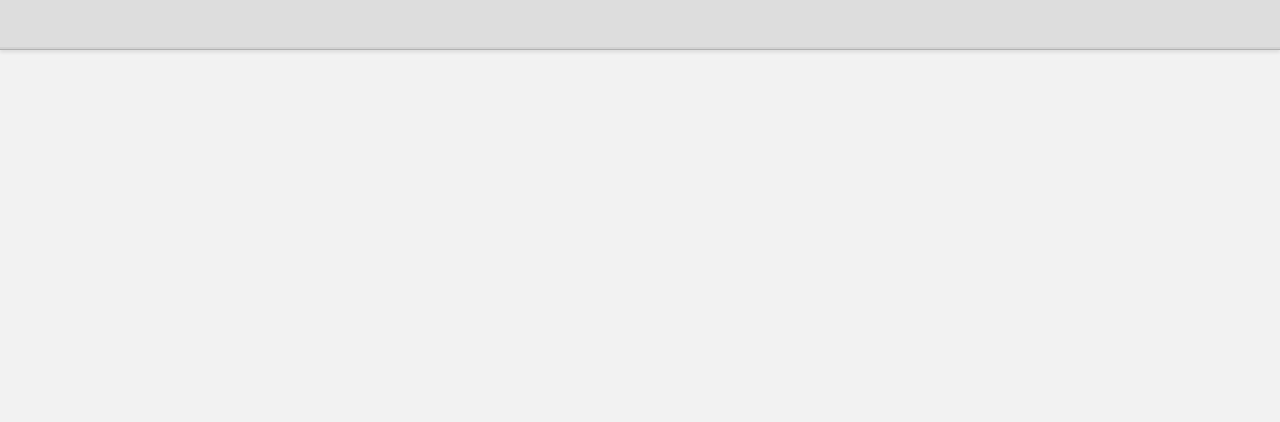
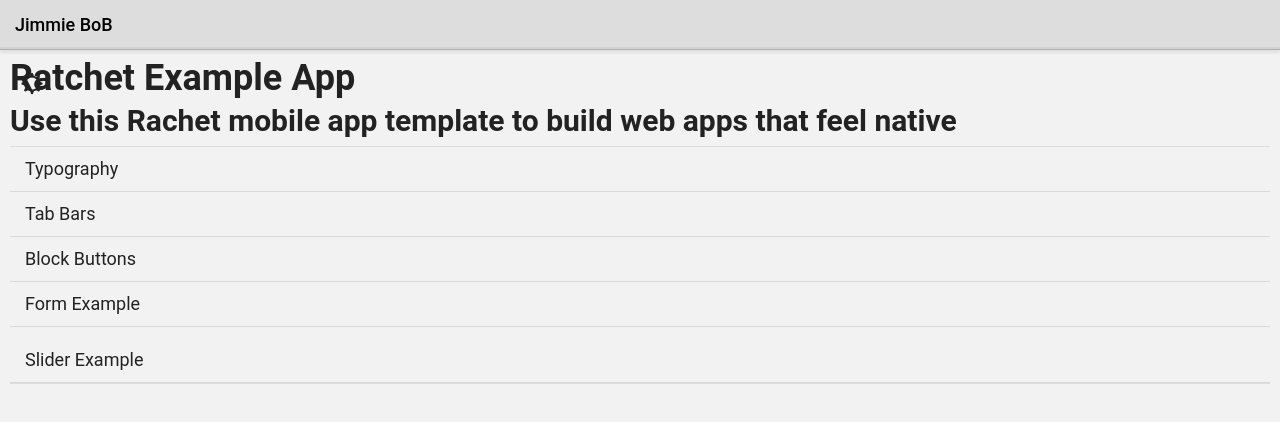
Before and after one commit to nrstirzaker/RatchetHackDayDemo, a plain HTML site: page index.html in a window 1280 px wide. Drawn offline with Linux system fonts and the light colour scheme.

Commit message:
Updated '/index.html' via CloudCannon

```diff
--- a/index.html
+++ b/index.html
@@ -20,10 +20,40 @@
 
     <!-- Make sure all your bars are the first things in your <body> -->
     <header class="bar bar-nav">
-    </header>
+  <h1 class="title">Jimmie BoB</h1>
+  <div class="content-padded">
+      <span class="icon icon-gear"></span>
+      </div>
+</header>>
 
     <!-- Wrap all non-bar HTML in the .content div (this is actually what scrolls) -->
     <div class="content">
+        <div class="content-padded">
+  <h1>Ratchet Example App</h1>
+  <h2>Use this Rachet mobile app template to build web apps that feel native</h2>
+   <ul class="table-view">
+  <li class="table-view-cell">
+    <a class="navigate-right">
+      Typography
+    </a>
+  </li>
+  <li class="table-view-cell">
+    <a class="navigate-right">
+      Tab Bars
+    </a>
+  </li>
+  <li class="table-view-cell">
+    <a class="navigate-right">
+      Block Buttons
+    </a>
+  </li>
+  <li class="table-view-cell">
+    <a class="navigate-right">
+      Form Example
+      <li class="table-view-cell">
+    <a class="navigate-right">
+      Slider Example
+</ul>
     </div>
 
 
```
